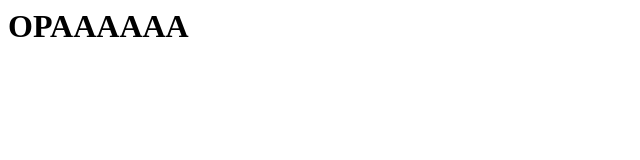
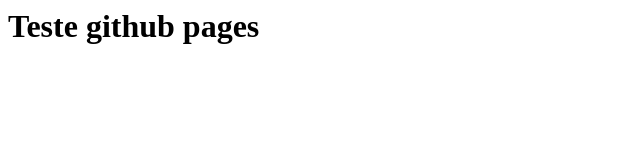
Before and after one commit to jhonatansaman/github-pages, a plain HTML site: page index.html in a window 1280 px wide. Shown: the whole page, without its empty margins (0-640 px from the left). Drawn offline with Linux system fonts and the light colour scheme.

Commit message:
test github pages

```diff
--- a/index.html
+++ b/index.html
@@ -1,3 +1,3 @@
 <html>
-<h1>OPAAAAAA</>
+<h1>Teste github pages</>
 </html>
```
